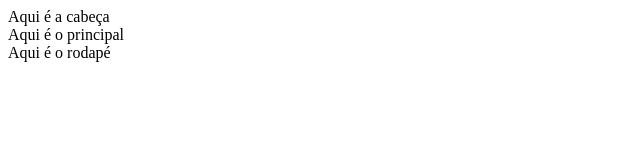
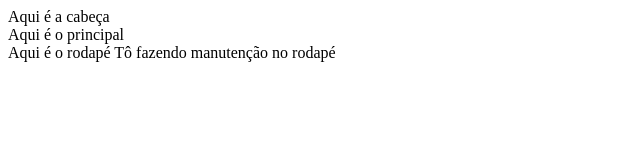
Before and after one commit to romulosilvestre/provagit, a plain HTML site: page index.html in a window 1280 px wide. Shown: the whole page, without its empty margins (0-640 px from the left). Drawn offline with Linux system fonts and the light colour scheme.

Commit message:
manutenção no rodapé

```diff
--- a/index.html
+++ b/index.html
@@ -19,7 +19,7 @@
 
      <header>
        Aqui é o rodapé
-
+       Tô fazendo manutenção no rodapé
 
      </header>
 
```
